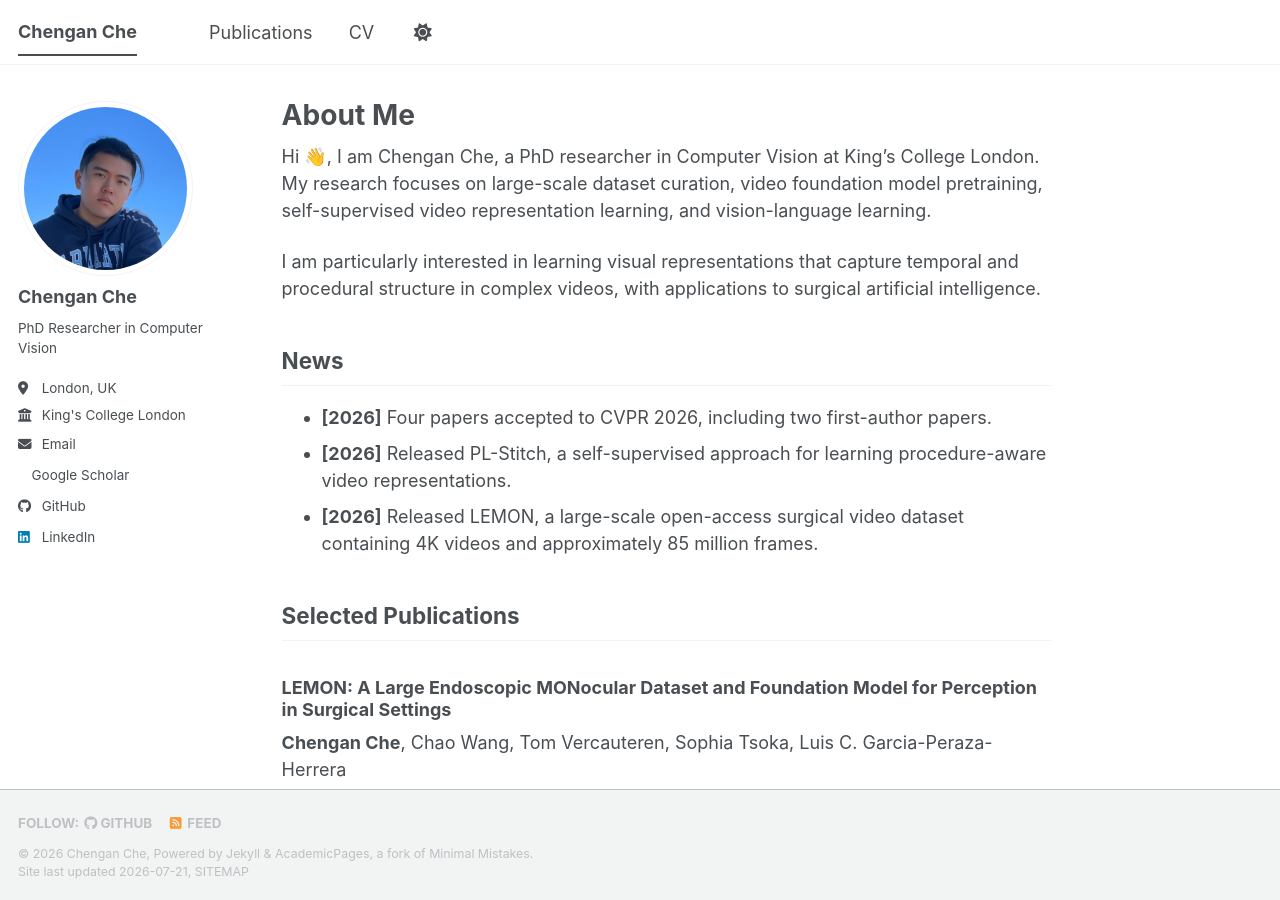
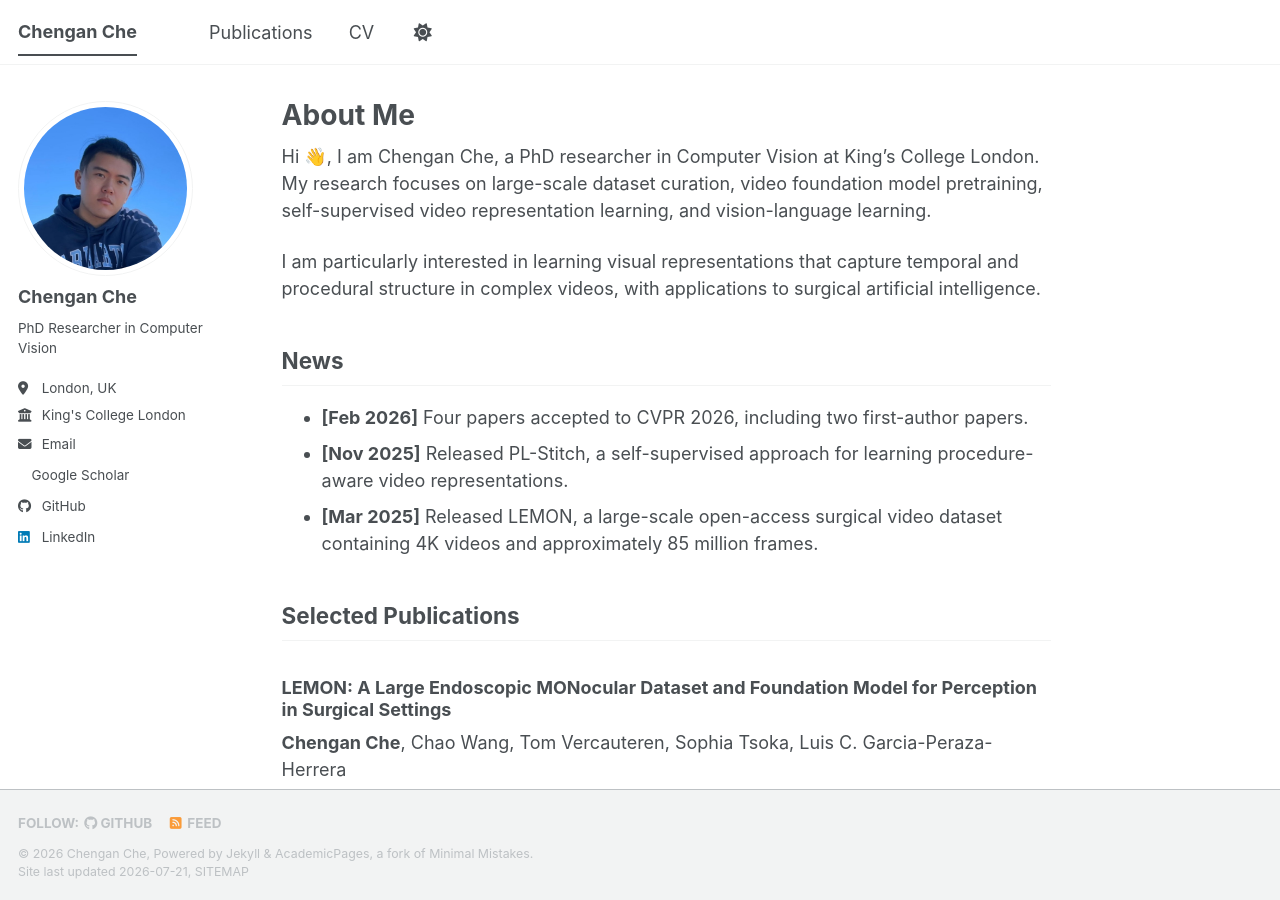
Before and after one commit to chengan-che/chengan-che.github.io, a Jekyll site: the page built from _pages/about.md, in a window 1280 px wide and 900 px high. Built offline with Jekyll 4.4.1, drawn with Linux system fonts in a browser that asks for light colours; a style sheet for code colours, icons or effects is not loaded.

Commit message:
Update about.md

```diff
--- a/_pages/about.md
+++ b/_pages/about.md
@@ -13,9 +13,9 @@ I am particularly interested in learning visual representations that capture tem
 
 ## News
 
-- **[2026]** Four papers accepted to CVPR 2026, including two first-author papers.
-- **[2026]** Released PL-Stitch, a self-supervised approach for learning procedure-aware video representations.
-- **[2026]** Released LEMON, a large-scale open-access surgical video dataset containing 4K videos and approximately 85 million frames.
+- **[Feb 2026]** Four papers accepted to CVPR 2026, including two first-author papers.
+- **[Nov 2025]** Released PL-Stitch, a self-supervised approach for learning procedure-aware video representations.
+- **[Mar 2025]** Released LEMON, a large-scale open-access surgical video dataset containing 4K videos and approximately 85 million frames.
 
 ## Selected Publications
 
```
